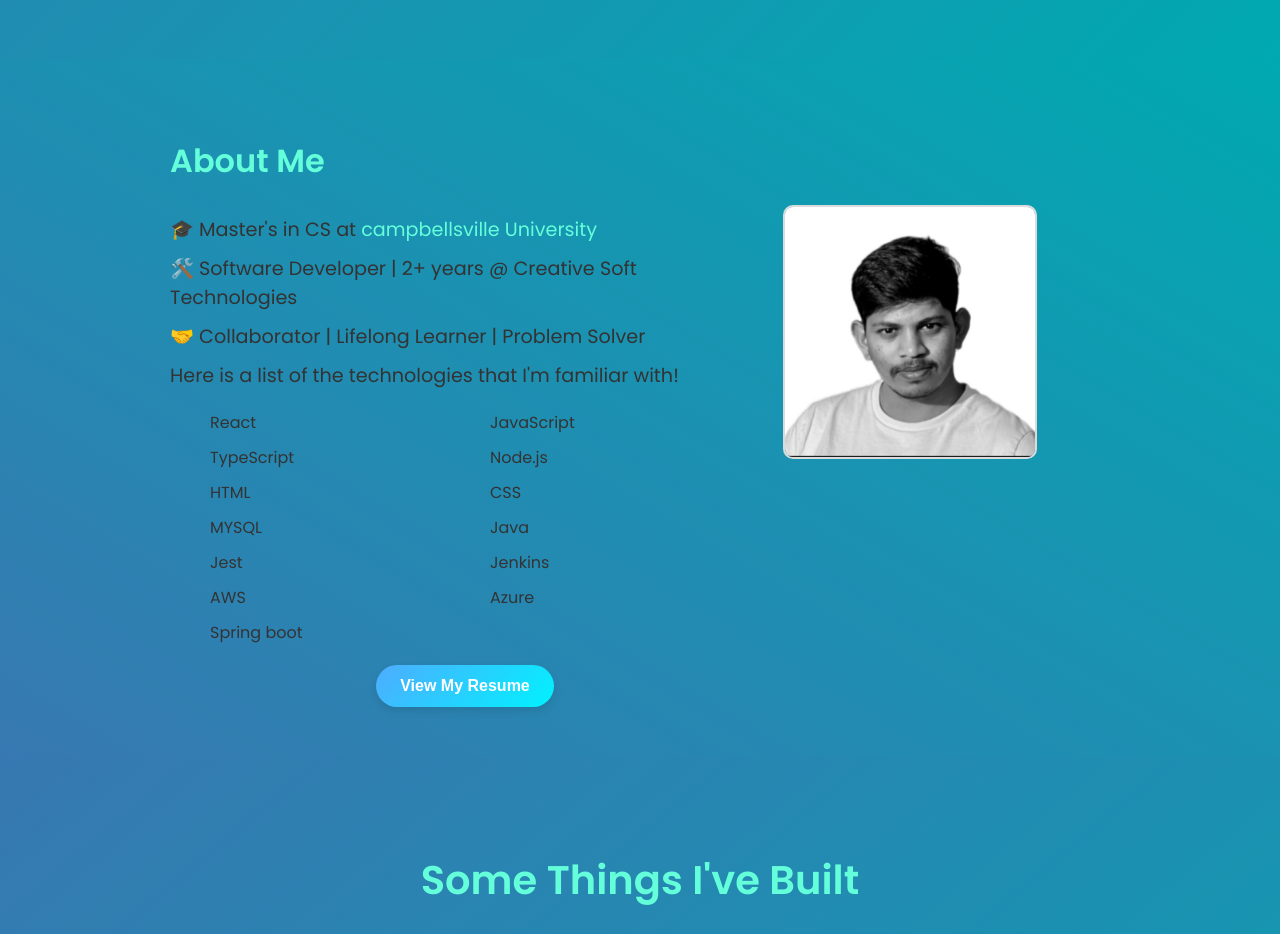
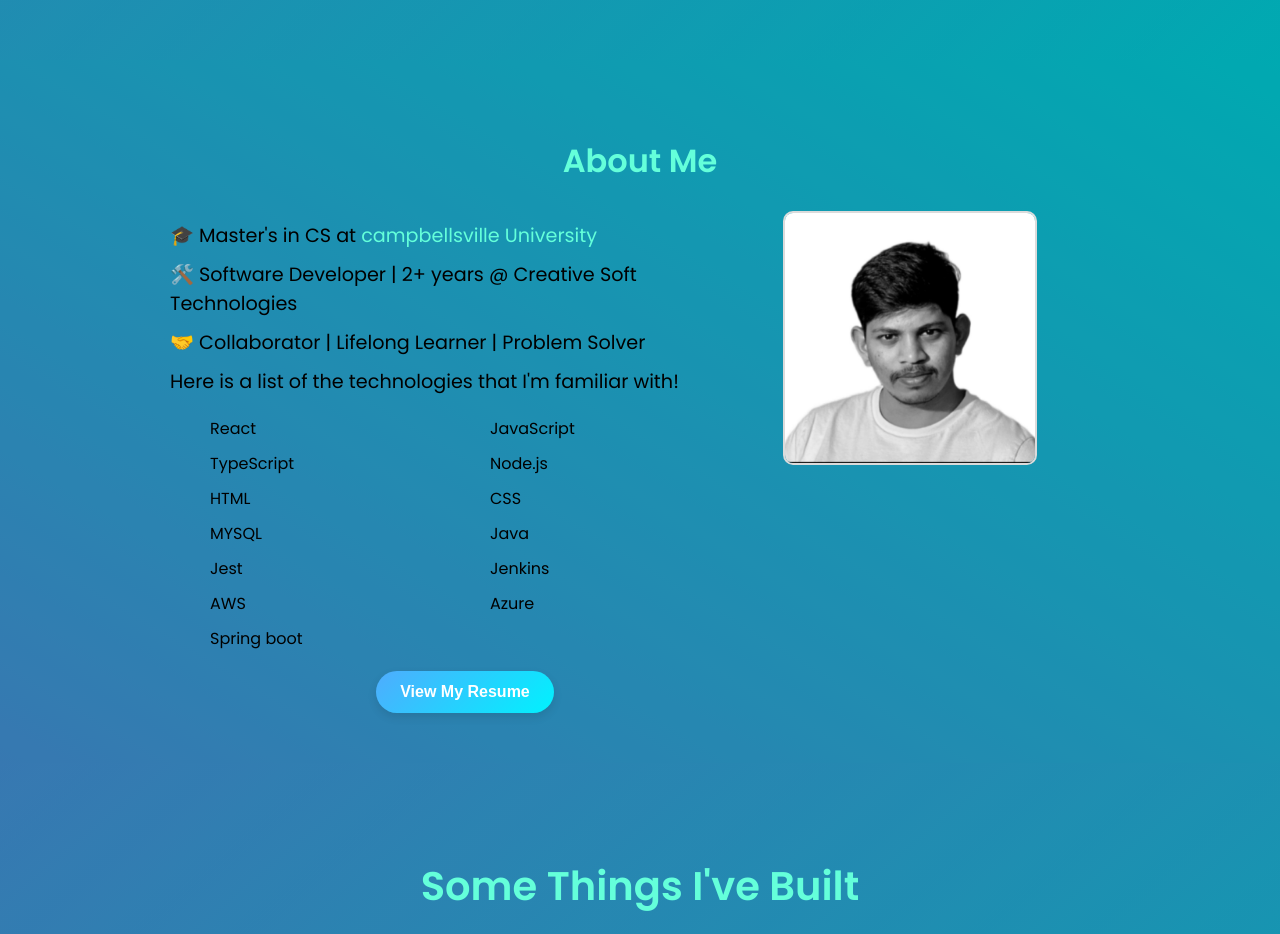
Before and after one commit to TeppalaAkshay/personal-website, a React (Create React App) app: page / in a window 1280 px wide. Shown: the part 940-1874 px from the top of the page. Built offline with nearby package versions, Linux system fonts and the light colour scheme.

Commit message:
about section

```diff
--- a/src/components/About.css
+++ b/src/components/About.css
@@ -23,8 +23,7 @@
   .about h2 {
     font-size: 2rem;
     color: #64ffda;
-    margin-bottom: 20px;
-    margin-left: 150px;
+    text-align: center;
   }
 
   .about span {
@@ -47,7 +46,7 @@
   .about-details p {
     font-size: 1.2rem;
     margin: 10px 0;
-    color: #333;
+    color: black;
   }
 
   .about-details a {
@@ -64,7 +63,7 @@
     grid-template-columns: repeat(2, 1fr);
     gap: 10px;
     margin-top: 20px;
-    color: #333;
+    color: black;
 
   }
 
```
